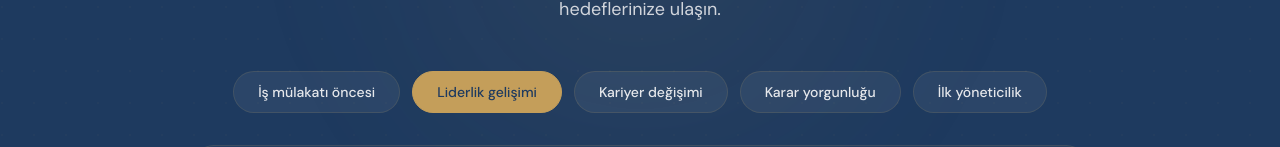
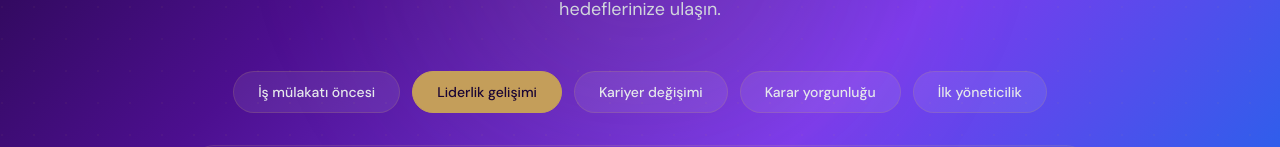
Before and after one commit to HAKAN8080/thorius-app, a Next.js app: page / in a window 1280 px wide. Shown: the part 409-556 px from the top of the page. Built offline with nearby package versions, Linux system fonts and the light colour scheme; no server answers.

Commit message:
Update hero section background to purple gradient

```diff
--- a/src/components/HeroStorytelling.tsx
+++ b/src/components/HeroStorytelling.tsx
@@ -90,11 +90,13 @@ export function HeroStorytelling() {
   return (
     <section
       className="relative overflow-hidden"
-      style={{ backgroundColor: '#1e3a5f' }}
+      style={{
+        background: 'linear-gradient(135deg, #1a0533 0%, #4c0f8f 28%, #7c3aed 55%, #2563eb 80%, #0ea5e9 100%)',
+      }}
     >
       {/* Subtle pattern overlay */}
       <div
-        className="pointer-events-none absolute inset-0 opacity-[0.03]"
+        className="pointer-events-none absolute inset-0 opacity-[0.05]"
         style={{
           backgroundImage: 'radial-gradient(circle at 2px 2px, #c49e5a 1px, transparent 0)',
           backgroundSize: '32px 32px',
@@ -105,7 +107,7 @@ export function HeroStorytelling() {
       <div
         className="pointer-events-none absolute left-1/2 top-0 h-[500px] w-[800px] -translate-x-1/2 rounded-full blur-3xl"
         style={{
-          background: 'radial-gradient(circle, rgba(196, 158, 90, 0.08) 0%, transparent 70%)',
+          background: 'radial-gradient(circle, rgba(196, 158, 90, 0.12) 0%, transparent 70%)',
         }}
       />
 
@@ -137,9 +139,9 @@ export function HeroStorytelling() {
               className="group relative overflow-hidden rounded-full px-6 py-2.5 text-sm font-medium transition-all duration-300"
               style={{
                 fontFamily: 'var(--font-dm-sans)',
-                backgroundColor: activeIndex === index ? '#c49e5a' : 'rgba(255, 255, 255, 0.06)',
-                color: activeIndex === index ? '#1e3a5f' : '#e5e7eb',
-                border: `1px solid ${activeIndex === index ? '#c49e5a' : 'rgba(196, 158, 90, 0.15)'}`,
+                backgroundColor: activeIndex === index ? '#c49e5a' : 'rgba(255, 255, 255, 0.08)',
+                color: activeIndex === index ? '#1a0533' : '#e5e7eb',
+                border: `1px solid ${activeIndex === index ? '#c49e5a' : 'rgba(196, 158, 90, 0.2)'}`,
               }}
             >
               {/* Hover shimmer */}
```
